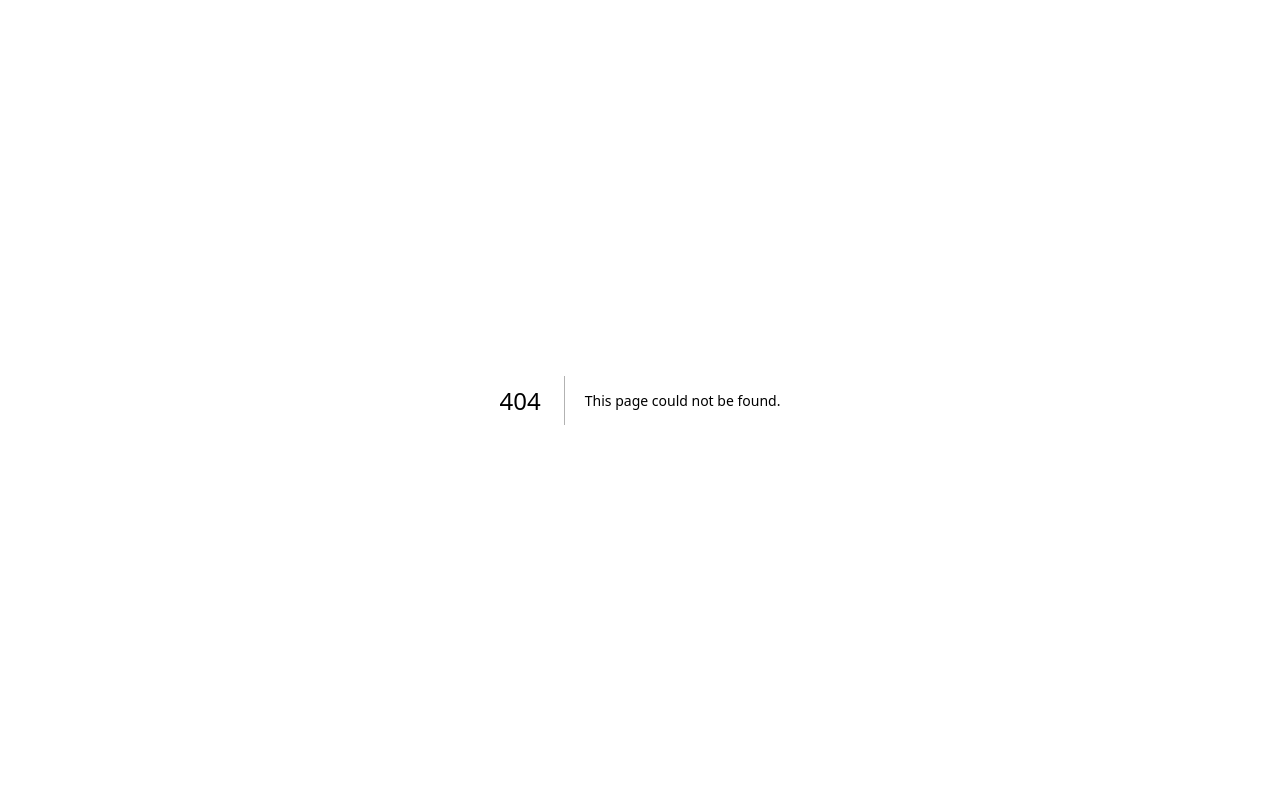
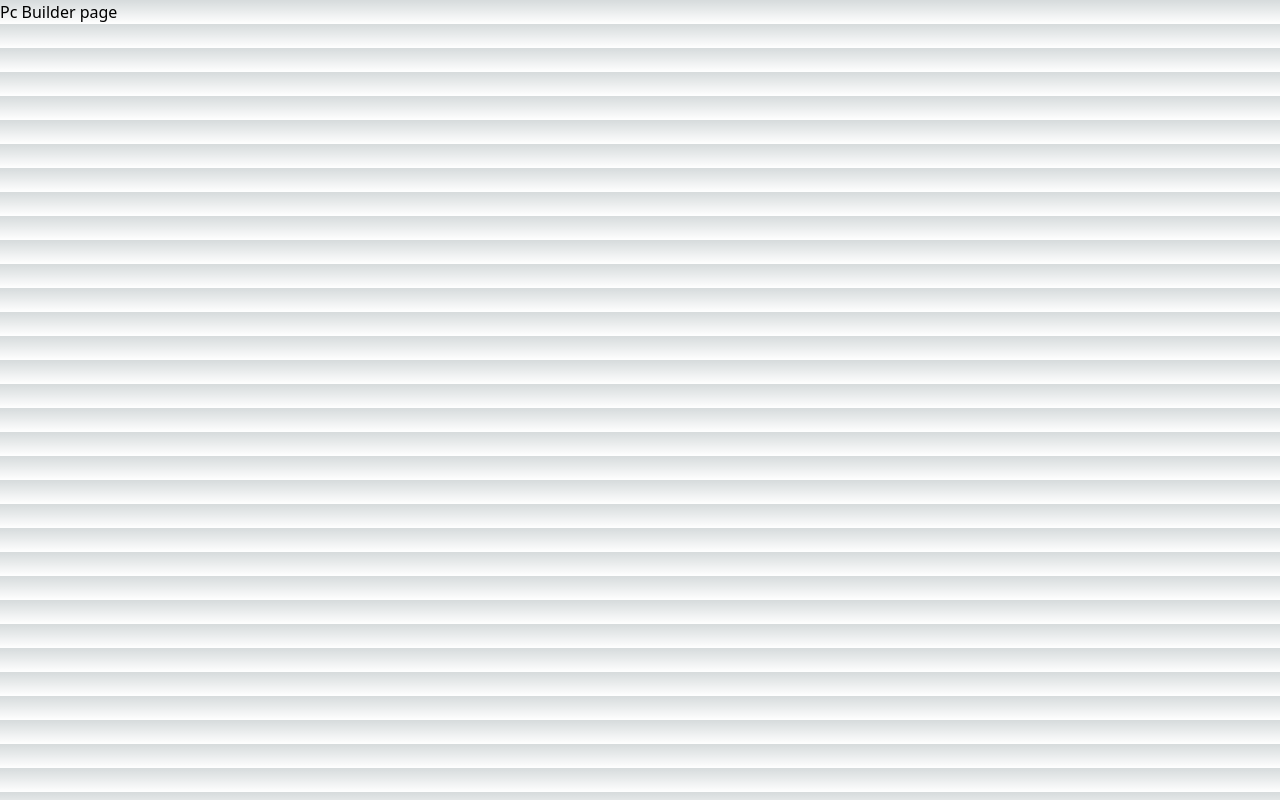
Before and after one commit to Rubayet-billah/terabyte-nextjs, a Next.js app: page /pc-builder in a window 1280 px wide. Before the commit this address had no page. Built offline with nearby package versions, Linux system fonts and the light colour scheme.

Commit message:
first commit

```diff
--- /dev/null
+++ b/src/pages/pc-builder.js
@@ -0,0 +1,11 @@
+import React from "react";
+
+const PcBuilderPage = () => {
+  return (
+    <div>
+      <h1>Pc Builder page</h1>
+    </div>
+  );
+};
+
+export default PcBuilderPage;
```
